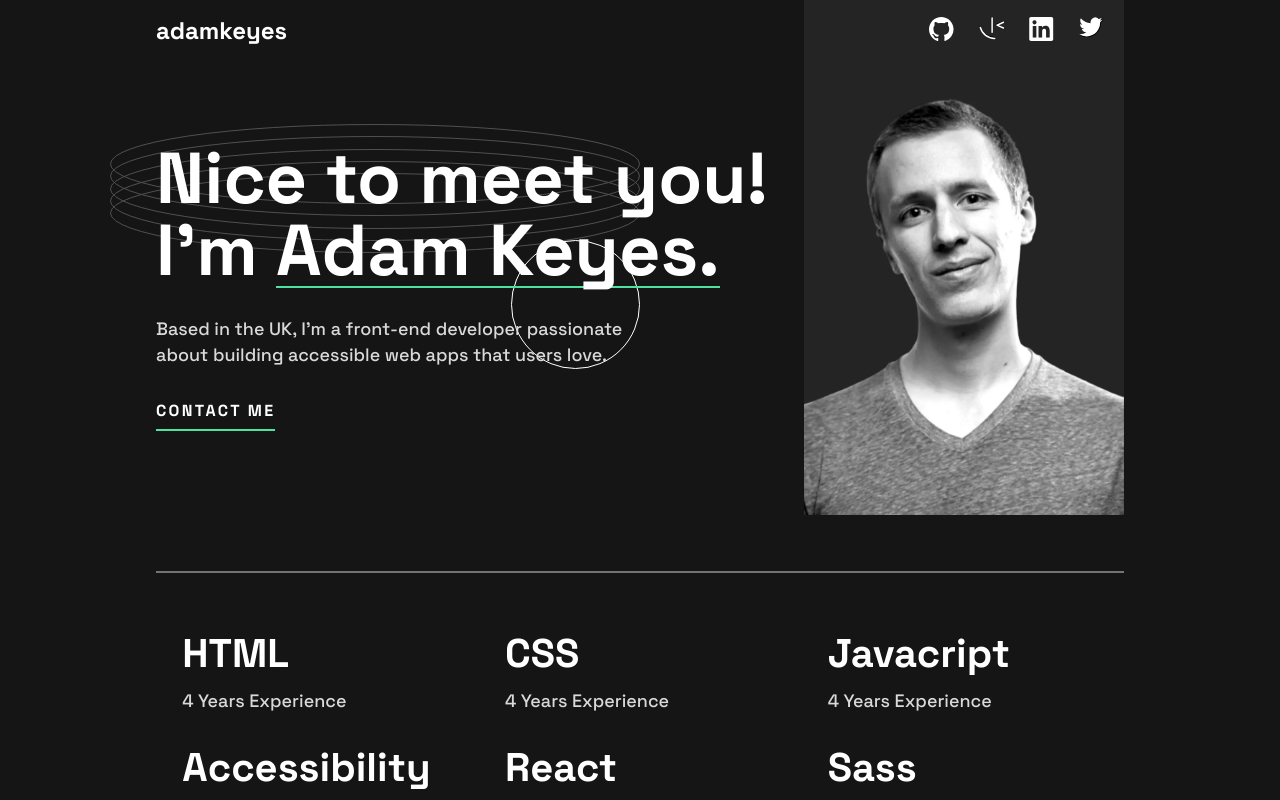
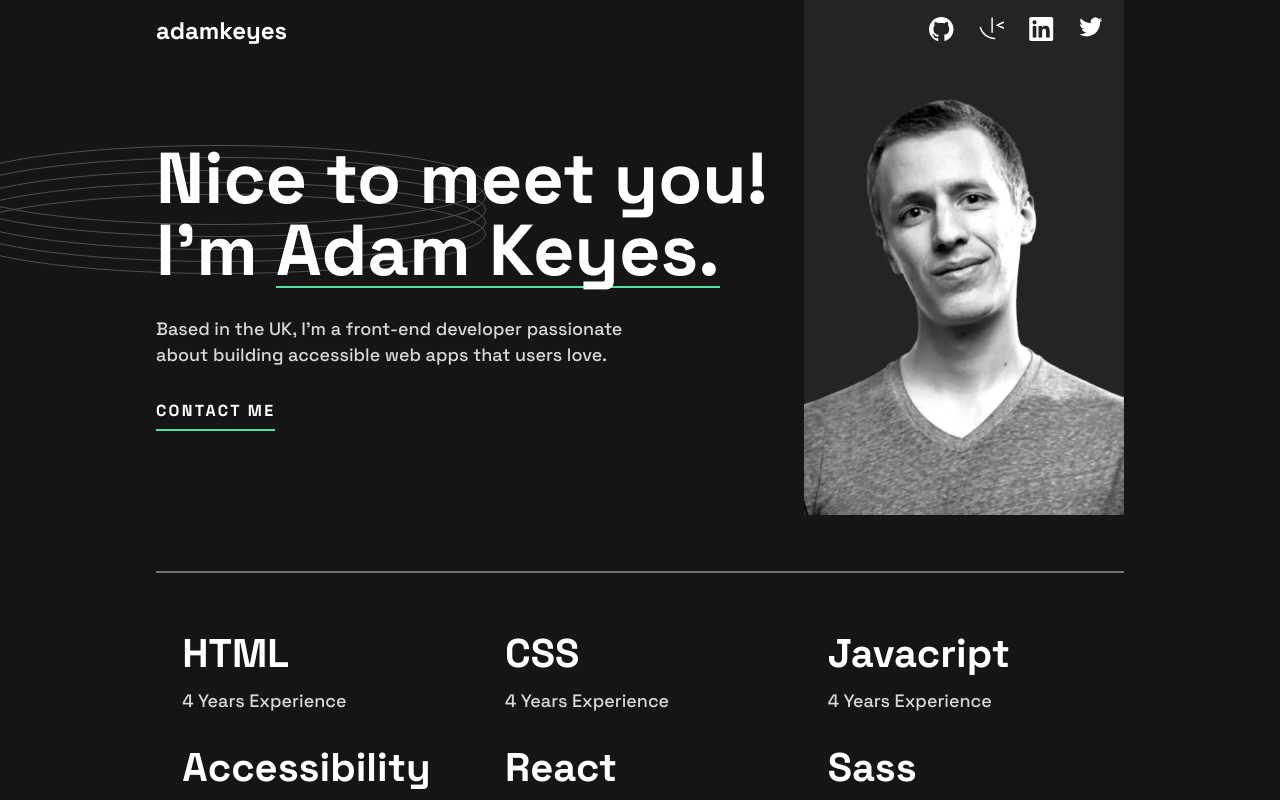
Before and after one commit to Hugo-Farias/single-page-developer-portfolio-template, a React (Vite) app: page / in a window 1280 px wide. Shown: the top 800 px of the page. Built offline with nearby package versions, Linux system fonts and the light colour scheme.

Commit message:
before better hero section photo overlap implementation

```diff
--- a/src/_variables.scss
+++ b/src/_variables.scss
@@ -7,8 +7,8 @@ $color-gray: #d9d9d9;
 
 //Screens
 $screen-small: 650+1px;
-$screen-medium: 768+1px;
-$screen-big: 1024+1px;
+$screen-medium: 868+1px;
+$screen-big: 1000+1px;
 
 //Mixins
 @mixin flex-center {
@@ -19,7 +19,6 @@ $screen-big: 1024+1px;
 
 @mixin image($path) {
   background-image: url("#{$path}");
-  background-size: contain;
   background-repeat: no-repeat;
 }
 
--- a/src/components/ContactSection.scss
+++ b/src/components/ContactSection.scss
@@ -1,40 +1,59 @@
 @import "../variables";
 
 .contact-section {
+  $offset: 35;
   @include flex-center;
   flex-direction: column;
-  //justify-content: flex-start;
+  gap: 6rem;
   background-color: $color-secondary;
   box-shadow: 0 0 0 100vmax $color-secondary;
   clip-path: inset(0 -100vmax -100vmax -100vmax);
-  padding-block: 6rem;
   text-align: center;
+  margin-left: -#{$offset}rem;
+  padding: 6rem 2rem 6rem #{$offset}rem;
+  //background-image: url("../assets/images/pattern-rings.svg");
+  //background-repeat: no-repeat;
+  @include image("../assets/images/pattern-rings.svg");
+  background-position: left 0 bottom 3rem;
+  background-clip: padding-box;
+
+  @media (min-width: $screen-big) {
+    flex-direction: unset;
+    align-items: flex-start;
+    text-align: unset;
+  }
 
   & .cta-container {
-    @include flex-center;
-    flex-direction: column;
-    gap: 1.5rem;
-    margin-bottom: 6rem;
+    & :first-child {
+      margin-block: 1.5rem;
+    }
   }
 
+  //min-width: 34.3rem;
   & form {
     @include flex-center;
+    width: 90%;
+    max-width: 44.5rem;
     flex-direction: column;
     gap: 2rem;
     //padding-inline: 4rem;
     & input,
     & textarea {
-      min-width: 34.3rem;
-      max-width: 44.5rem;
-      width: 100vw;
+      transition: background-color 0.3s;
+      width: 100%;
       color: inherit;
       padding: 2rem 3rem;
       font-family: inherit;
       text-transform: uppercase;
       background-color: transparent;
+      backdrop-filter: blur(6px);
       outline: transparent;
       border: none;
       border-bottom: 1px solid $color-gray;
+
+      &:focus {
+        background-color: darken(rgba($color-secondary, 50%), 3%);
+      }
     }
     & textarea {
       padding-bottom: 6rem;
--- a/src/components/Hero.scss
+++ b/src/components/Hero.scss
@@ -1,11 +1,18 @@
 @import "../variables";
 
 .hero {
+  //$offset-right: 20;
+  $offset-left: 20;
+  margin: 0 0 0 -#{$offset-left}rem;
+  padding: 0 0 0 #{$offset-left}rem;
+
   position: relative;
   @include flex-center;
   flex-direction: column;
   gap: 3rem;
   text-align: center;
+  @include image("../assets/images/pattern-rings.svg");
+  background-position: left 0 top 8.4rem;
 
   @media (min-width: $screen-small) {
     gap: unset;
@@ -17,9 +24,11 @@
 
   & .photo {
     $offset: 7;
-    z-index: -1;
+    z-index: 0;
+    //backdrop-filter: blur(3rem);
     margin-top: -#{$offset}rem;
     @include image("../assets/images/image-profile-mobile.webp");
+    background-size: contain;
     width: 17.4rem;
     height: 38.3rem;
 
@@ -29,11 +38,9 @@
       top: 0;
       right: 0;
       @include image("../assets/images/image-profile-tablet.webp");
-      //margin-right: -2rem;
-      //transform: translateX(-50%);
       background-position: right;
       width: 32rem;
-      height: #{60-$offset}rem;
+      height: #{60 - $offset}rem;
     }
 
     @media (min-width: $screen-medium) {
@@ -47,10 +54,11 @@
 
   & .greeting {
     //margin-right: auto;
+    z-index: 1;
     max-width: 36rem;
 
     @media (min-width: $screen-small) {
-      width: 75vw;
+      width: 73vw;
       max-width: 71rem;
       margin-right: auto;
     }
--- a/src/components/Navbar.scss
+++ b/src/components/Navbar.scss
@@ -7,7 +7,7 @@ $icon-list: github, frontend-mentor, linkedin, twitter;
   flex-direction: column;
   gap: 2rem;
   align-items: center;
-  //z-index: 1;
+  z-index: 5;
 
   @media (min-width: $screen-small) {
     flex-direction: unset;
@@ -16,13 +16,14 @@ $icon-list: github, frontend-mentor, linkedin, twitter;
   }
 
   & .name {
+    z-index: inherit;
     font-size: 2.4rem;
     font-weight: bold;
   }
 
   & > .socials {
     padding-inline: 2rem;
-    z-index: 10;
+    z-index: inherit;
     @include flex-center;
     gap: 2.5rem;
 
--- a/src/components/ProjectCard.scss
+++ b/src/components/ProjectCard.scss
@@ -40,7 +40,7 @@
     }
   }
 
-  @media (min-width: $screen-medium+100) {
+  @media (min-width: $screen-medium) {
     & .buttons {
       opacity: 0;
       position: absolute;
--- a/src/components/ProjectCard.tsx
+++ b/src/components/ProjectCard.tsx
@@ -33,8 +33,10 @@ const ProjectCard: React.FC<PropsT> = function ({ data }) {
       <div className="info">
         <h4 className="name">{name}</h4>
         <div className="tech-container">
-          {tech.map((value) => (
-            <h5 className="tech">{value}</h5>
+          {tech.map((value, index) => (
+            <h5 key={index} className="tech">
+              {value}
+            </h5>
           ))}
         </div>
       </div>
--- a/src/index.scss
+++ b/src/index.scss
@@ -21,19 +21,16 @@
 }
 
 body {
-  position: relative;
+  //position: relative;
   //margin: 2.5rem 0 0 0;
   //padding: 2.5rem 0;
-  overflow-x: hidden;
-  display: flex;
-  justify-content: center;
+  //display: flex;
+  display: grid;
+  place-content: center;
+  //justify-content: center;
   min-width: 320px;
   min-height: 100vh;
-  background-image: url("./assets/images/pattern-rings.svg"),
-    url("./assets/images/pattern-circle.svg");
-  background-repeat: no-repeat;
-  background-position: right 50vw top 12.4rem, right -5rem top 28rem;
-  z-index: -999;
+  //z-index: -999;
 
   @media (min-width: $screen-small) {
     background-position: right 50vw top 12.4rem, right 50vw top 30vh;
```
